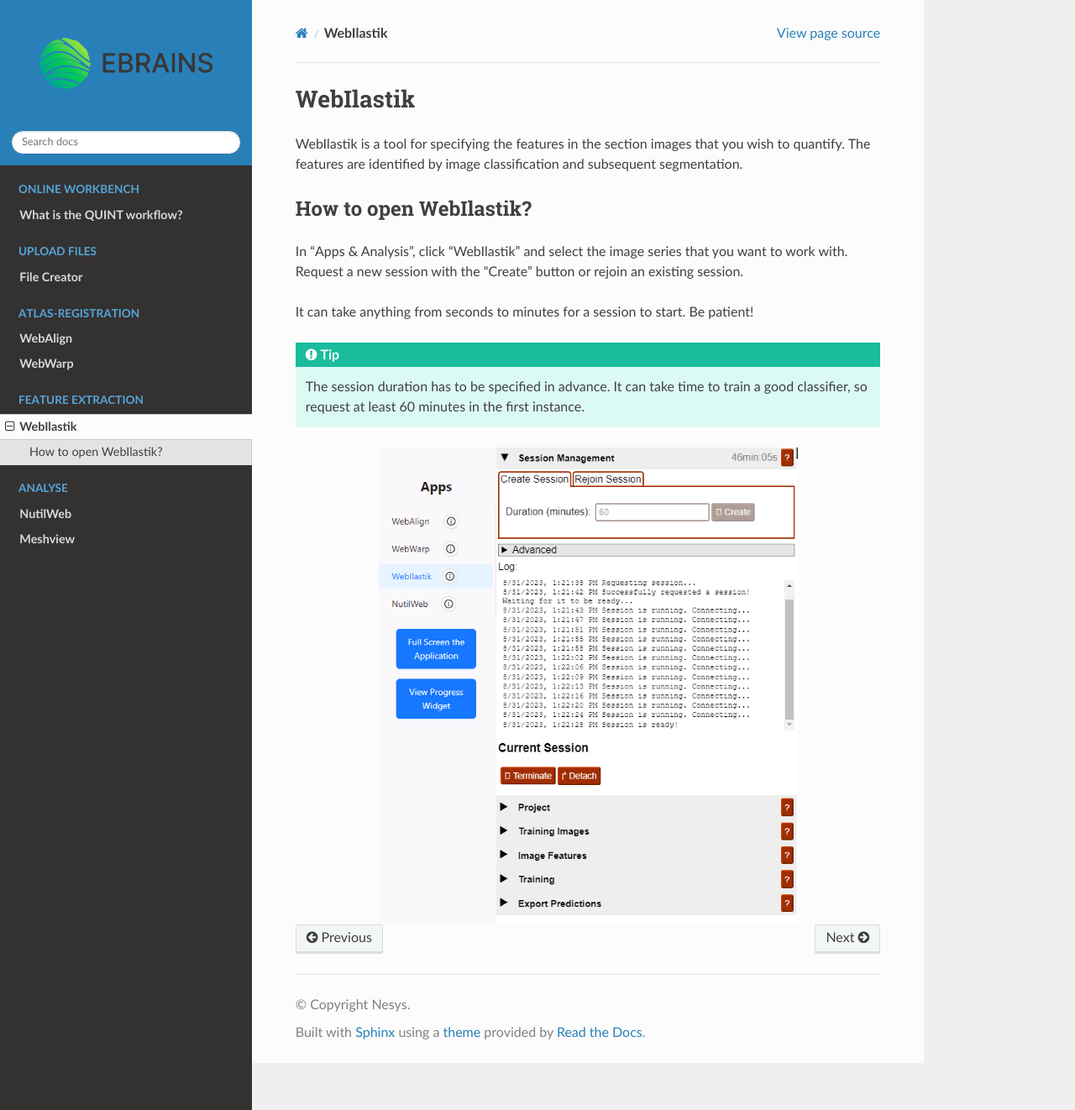
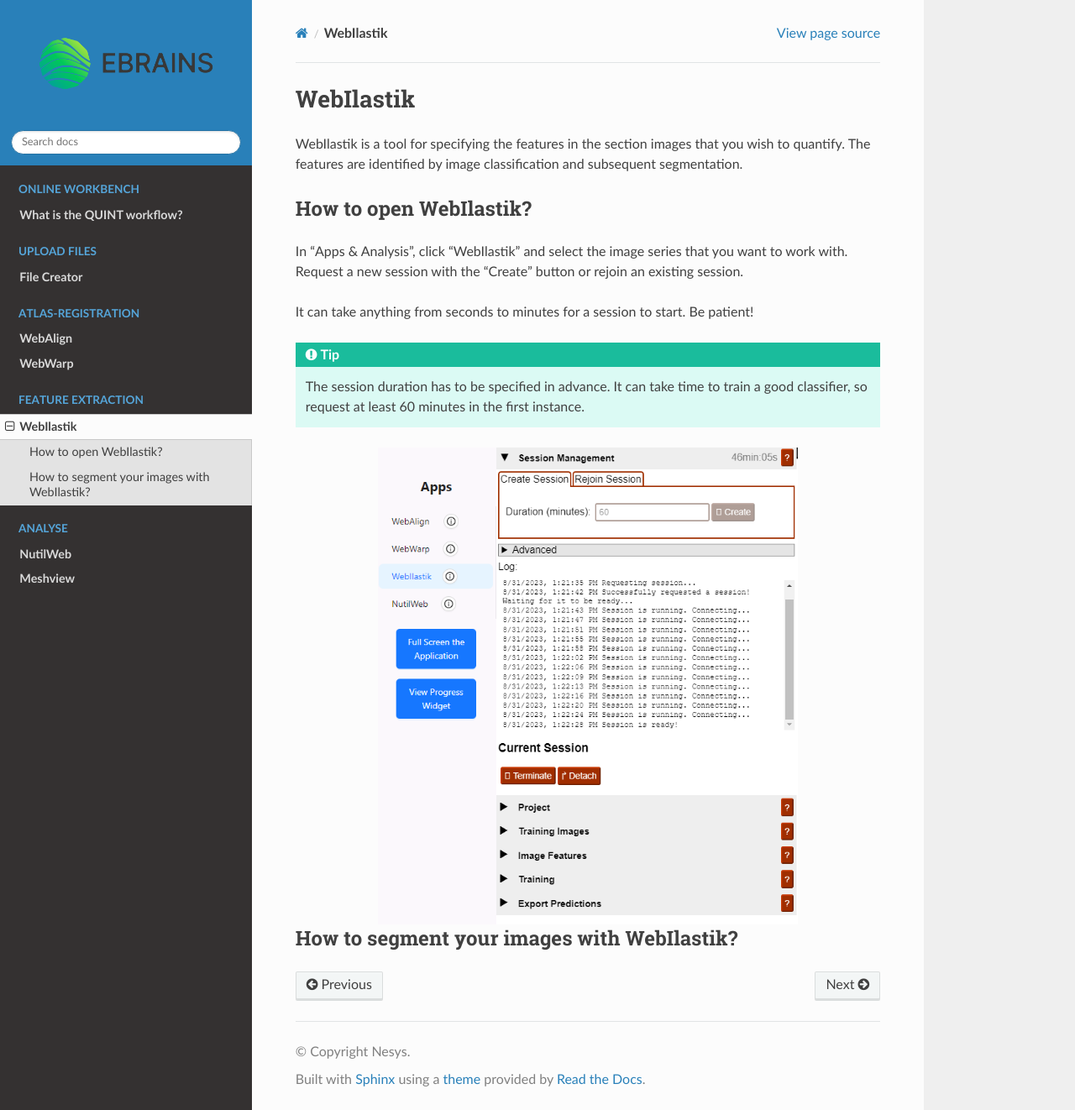
Before and after one commit to Neural-Systems-at-UIO/QUINT_webtools, a Sphinx documentation site: the page built from docs/WebIlastik.rst, in a window 1280 px wide and 1322 px high. Shown: the whole window at 84% size. Built offline with Sphinx 7.4.7 and the Read the Docs theme 2.0.0, drawn with Linux system fonts in a browser that asks for light colours.

Commit message:
Update WebIlastik.rst

```diff
--- a/docs/WebIlastik.rst
+++ b/docs/WebIlastik.rst
@@ -15,3 +15,6 @@
 .. image:: images/WebIlastik.PNG
   :align: center
   :width: 500
+
+How to segment your images with WebIlastik?
+-------------------------------------------
```
